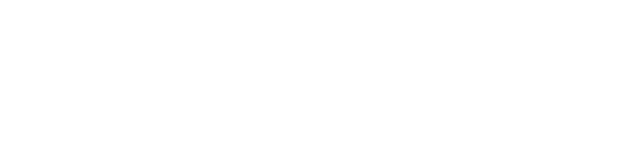
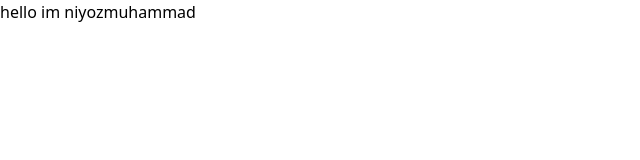
Before and after one commit to ibragimovgalib/Git-collabe1, a website: page src/niyozmuhammad.html in a window 1280 px wide. Shown: the whole page, without its empty margins (0-640 px from the left). Drawn offline with Linux system fonts and the light colour scheme.

Commit message:
1 commit niyozmuhammad

```diff
--- a/src/niyozmuhammad.html
+++ b/src/niyozmuhammad.html
@@ -8,6 +8,6 @@
     <link rel="stylesheet" href="/dist/output.css">
 </head>
 <body>
-
+      <h1>hello im niyozmuhammad</h1>
 </body>
 </html>
```
